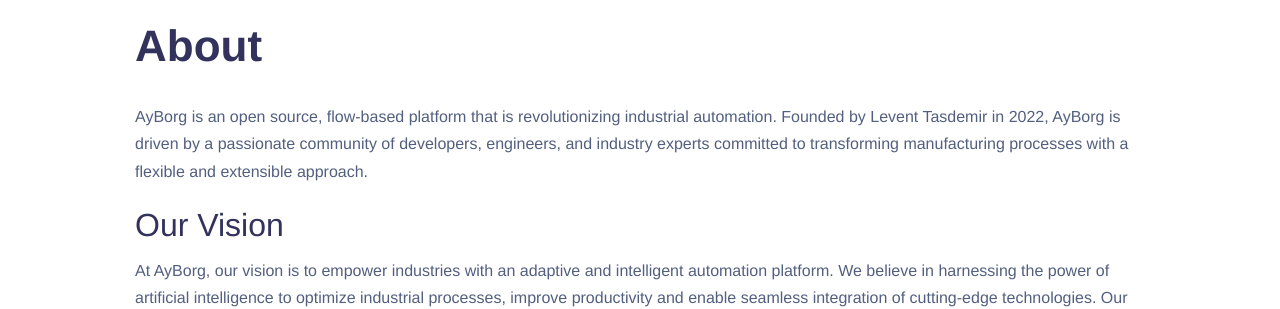
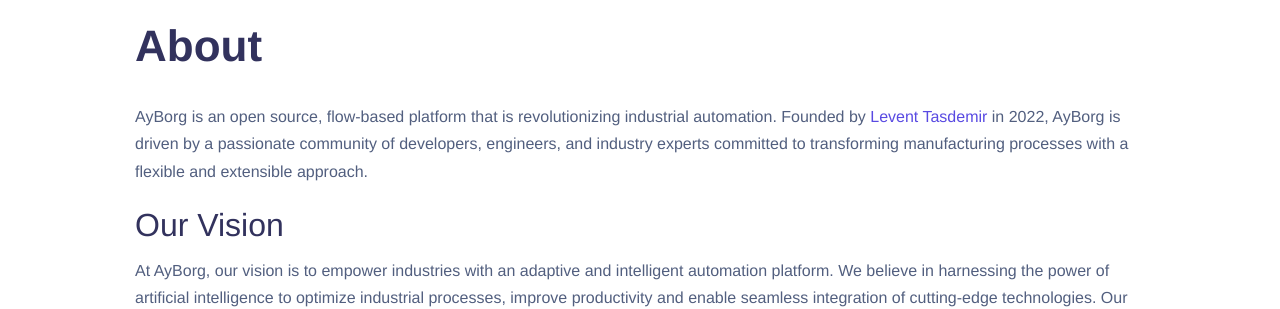
Before and after one commit to Source-Alchemists/AyBorg, a Jekyll site: the page built from _pages/about.md, in a window 1280 px wide and 1229 px high. Shown: the part 142-451 px from the top of the window. Built offline with Jekyll 4.4.1, drawn with Linux system fonts in a browser that asks for light colours; nearby versions of some CDN libraries; some of the changed lines change nothing that is shown.

Commit message:
Founder link

```diff
--- a/_pages/about.md
+++ b/_pages/about.md
@@ -3,7 +3,7 @@
 description: About page for AyBorg
 ---
 
-AyBorg is an open source, flow-based platform that is revolutionizing industrial automation. Founded by Levent Tasdemir in 2022, AyBorg is driven by a passionate community of developers, engineers, and industry experts committed to transforming manufacturing processes with a flexible and extensible approach.
+AyBorg is an open source, flow-based platform that is revolutionizing industrial automation. Founded by [Levent Tasdemir](https://www.linkedin.com/in/levent-tasdemir) in 2022, AyBorg is driven by a passionate community of developers, engineers, and industry experts committed to transforming manufacturing processes with a flexible and extensible approach.
 
 ## Our Vision
 
```
